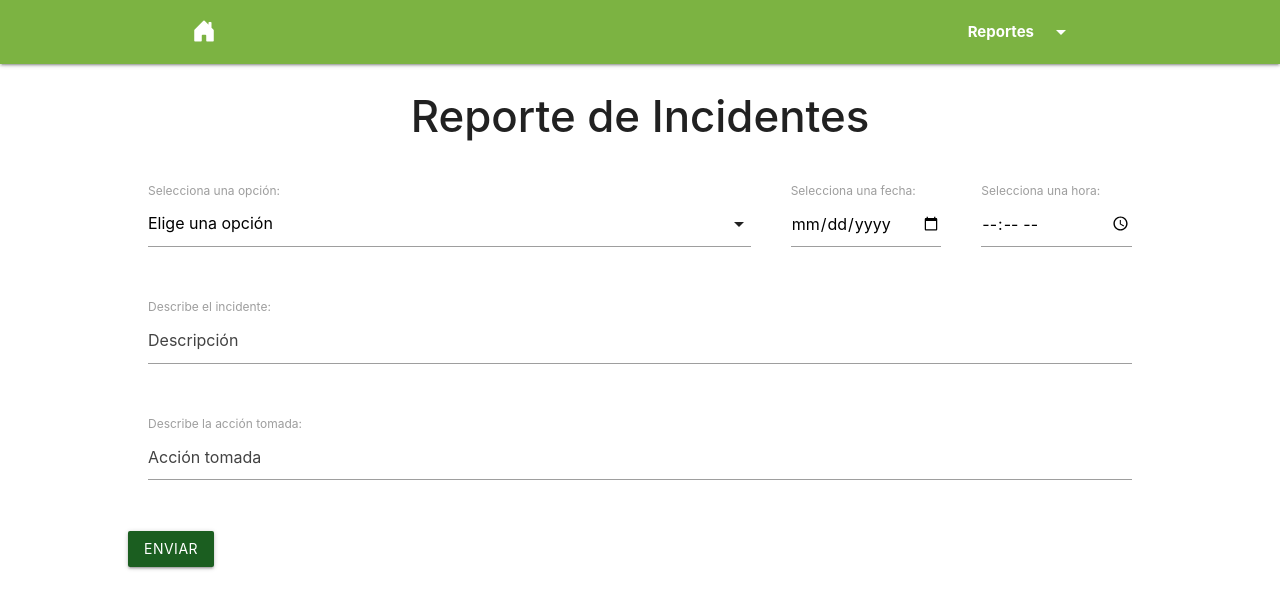
After one commit to Lgvl09/isw, a PHP site: page /reporteIncidentes.php in a window 1280 px wide. The commit adds this page. Shown: the top 609 px of the page. Run offline with PHP 8.4, Linux system fonts and the light colour scheme; some libraries are stand-ins or nearby versions.

Commit message:
Lista la parte de Reporte de Incidentes de la Brigada

```diff
--- a/arboladoZacatenco/includes/estilos.css
+++ b/arboladoZacatenco/includes/estilos.css
@@ -2,3 +2,31 @@
     color: #424242;
     opacity: 1; /* Firefox */
   }
+
+  .myswrapper {
+    display: grid;
+    grid-template-columns: 80%;
+    align-items: center;
+    justify-content: center;
+    align-content: center;
+  }
+
+  .mycontainer {
+    display: flex;
+    width: 100%;
+    margin: 0%;
+    padding: 0%;
+  }
+
+  .mycolumn {
+    padding: 20px;
+  }
+
+  .mycolumn:first-child {
+    flex: 4; /* Hace que esta columna ocupe el doble de espacio */
+  }
+
+  .mycolumn:nth-child(2),
+  .mycolumn:nth-child(3) {
+    flex: 1; /* Estas dos columnas ocupan el mismo espacio */
+  }
--- a/arboladoZacatenco/reporte.php
+++ b/arboladoZacatenco/reporte.php
@@ -16,6 +16,7 @@
         session_unset();
     }
     ?>">
+
     <div class="navbar-fixed">
         <ul id="reportes" class="dropdown-content">
             <li><a href="reporte.php">Levantar reporte</a></li>
@@ -32,6 +33,7 @@
             </div>
         </nav>
     </div>
+
     <h3 class="center-align"><strong>LEVANTAR REPORTE DE ARBOLADO</strong></h3>
 
     <div class="row">
--- /dev/null
+++ b/arboladoZacatenco/reporteIncidentes.php
@@ -0,0 +1,89 @@
+
+
+<?php include("includes/header.php") ?>
+
+<body onload="<?php
+    if(isset($_SESSION['message'])){
+        echo $_SESSION['message'];
+    }
+
+    if(isset($_SESSION['message_correo'])){
+        echo ",";
+        echo $_SESSION['message_correo'];
+    }
+
+    if(isset($_SESSION['message']) || isset($_SESSION['message_correo'])){
+        session_unset();
+    }
+    ?>">
+
+    <div class="navbar-fixed">
+        <ul id="reportes" class="dropdown-content">
+            <li><a href="reporte.php">Levantar reporte</a></li>
+            <li><a href="seguimiento_reporte.php">Consultar reportes</a></li>
+            <li><a href="modificar_estado.php">Modificar estado de reportes</a></li>
+        </ul>
+
+        <nav class="light-green darken-1">
+            <div class="nav-wrapper container">
+                <a href="index.php" class="brand-logo"><i class="bi bi-house-door-fill"></i></a>
+                <ul class="right">
+                    <li><a href="#" class="dropdown-trigger" data-target="reportes"><b>Reportes<i class="material-icons right">arrow_drop_down</i></b></a></li>
+                </ul>
+            </div>
+        </nav>
+    </div>
+    <h3 class="center-align"><strong>Reporte de Incidentes</strong></h3>
+
+    <div class='myswrapper'>
+        <form action="subirReporteIncidente.php" method="post">
+
+            <div class='mycontainer'>
+                <div class='mycolumn'>
+                    <label for="opcion">Selecciona una opción:</label>
+                    <select id="opcion" name="opcion" required>
+                        <option value="" disabled selected>Elige una opción</option>
+                        <option value="Condiciones ambientales adversas">Condiciones ambientales adversas</option>
+                        <option value="Accidentes y lesiones">Accidentes y lesiones</option>
+                        <option value="Problemas con el equipo">Problemas con el equipo</option>
+                        <option value="Conflictos con personas externas">Conflictos con personas externas</option>
+                        <option value="Seguridad y emergencias">Seguridad y emergencias</option>
+                        <option value="Condiciones de trabajo no optimas">Condiciones de trabajo no optimas</option>
+                    </select>
+                </div>
+
+                <div class='mycolumn'>
+                    <!-- Selección de fecha -->
+                    <label for="fecha">Selecciona una fecha:</label>
+                    <input type="date" id="fecha" name="fecha" required>
+                </div>
+
+                <div class='mycolumn'>
+                    <!-- Selección de hora -->
+                    <label for="hora">Selecciona una hora:</label>
+                    <input type="time" id="hora" name="hora" required>
+                </div>
+            </div>
+
+            <div style='padding: 20px'>
+                <label style='' for="user-text">Describe el incidente:</label>
+                <input type="text" id="descripcion" name="descripcion" placeholder="Descripción" required>
+            </div>
+
+            <div style='padding: 20px'>
+                <label for="user-text">Describe la acción tomada:</label>
+                <input type="text" id="accionTomada" name="accionTomada" placeholder="Acción tomada" required>
+            </div>
+
+            <br>
+
+            <!-- Botón de envío -->
+            <div>
+                <button class="btn waves-effect waves-light green darken-4" type="submit">Enviar</button>
+            </div>
+
+        </form>
+    </div>
+
+<?php include("includes/footer.php") ?>
+</html>
```
Also changed, not shown: arbolado.sql (+34 -0 lines), arboladoZacatenco/index.php (+7 -0 lines), arboladoZacatenco/subirReporteIncidente.php (added, +33 -0 lines). Lines whose indentation alone changed are shown as unchanged.
